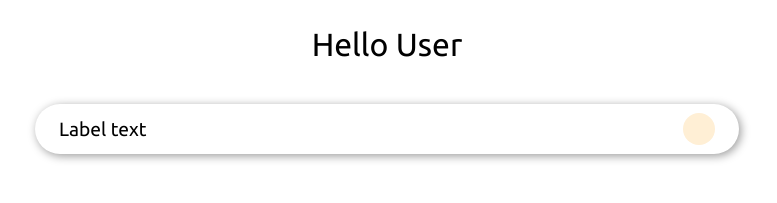
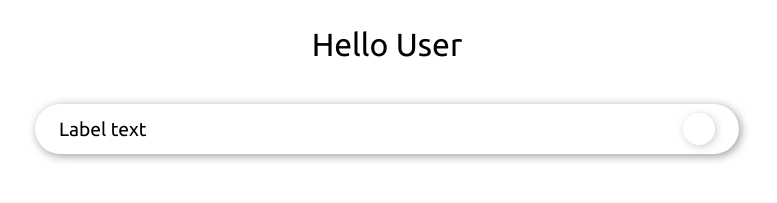
Before and after one commit to MatheusOliveiraSilva/todo-list-react-node, a React app in the folder client/: page /todos in a window 1280 px wide. Shown: the top 203 px of the page, without its empty margins (253-1030 px from the left). Built offline with nearby package versions, Linux system fonts and the light colour scheme.

Commit message:
checkbox's color of props.checked changed

```diff
--- a/client/src/components/Checkbox/styles.js
+++ b/client/src/components/Checkbox/styles.js
@@ -23,9 +23,11 @@ export const StyledCheckbox = styled.div`
 	display: flex;
 	width: 32px;
 	height: 32px;
-	background: ${props => (props.checked ? 'salmon' : 'papayawhip')};
+	background: ${props => (props.checked ? '#65D575' : '#fff')};
 	border-radius: 50%;
 	transition: all 150ms;
+	box-shadow: 1.5px 1.5px 8px rgba(0, 0, 0, 0.2);
+	cursor: pointer;
 
 	align-items: center;
 	justify-content: center;
```
